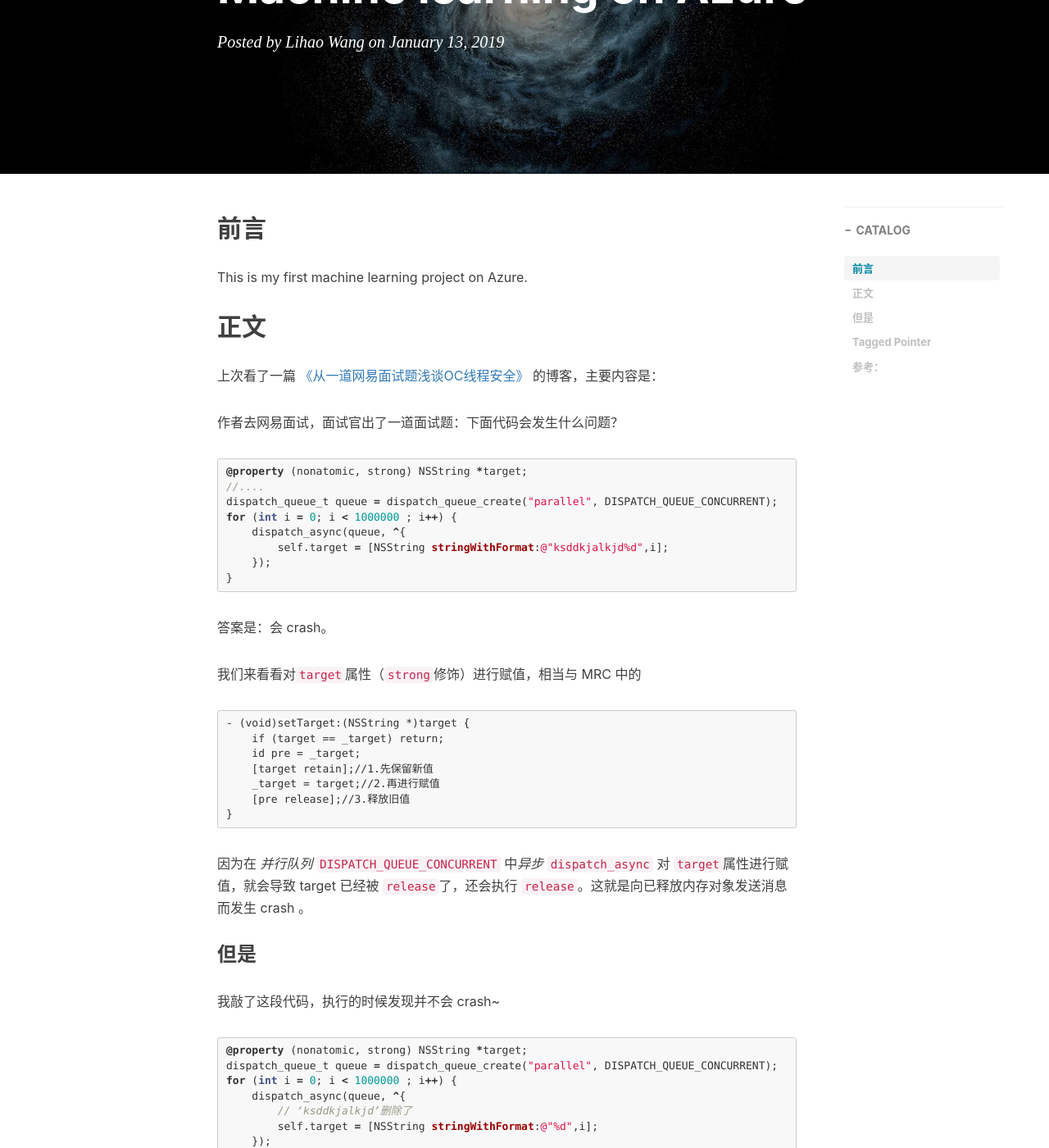
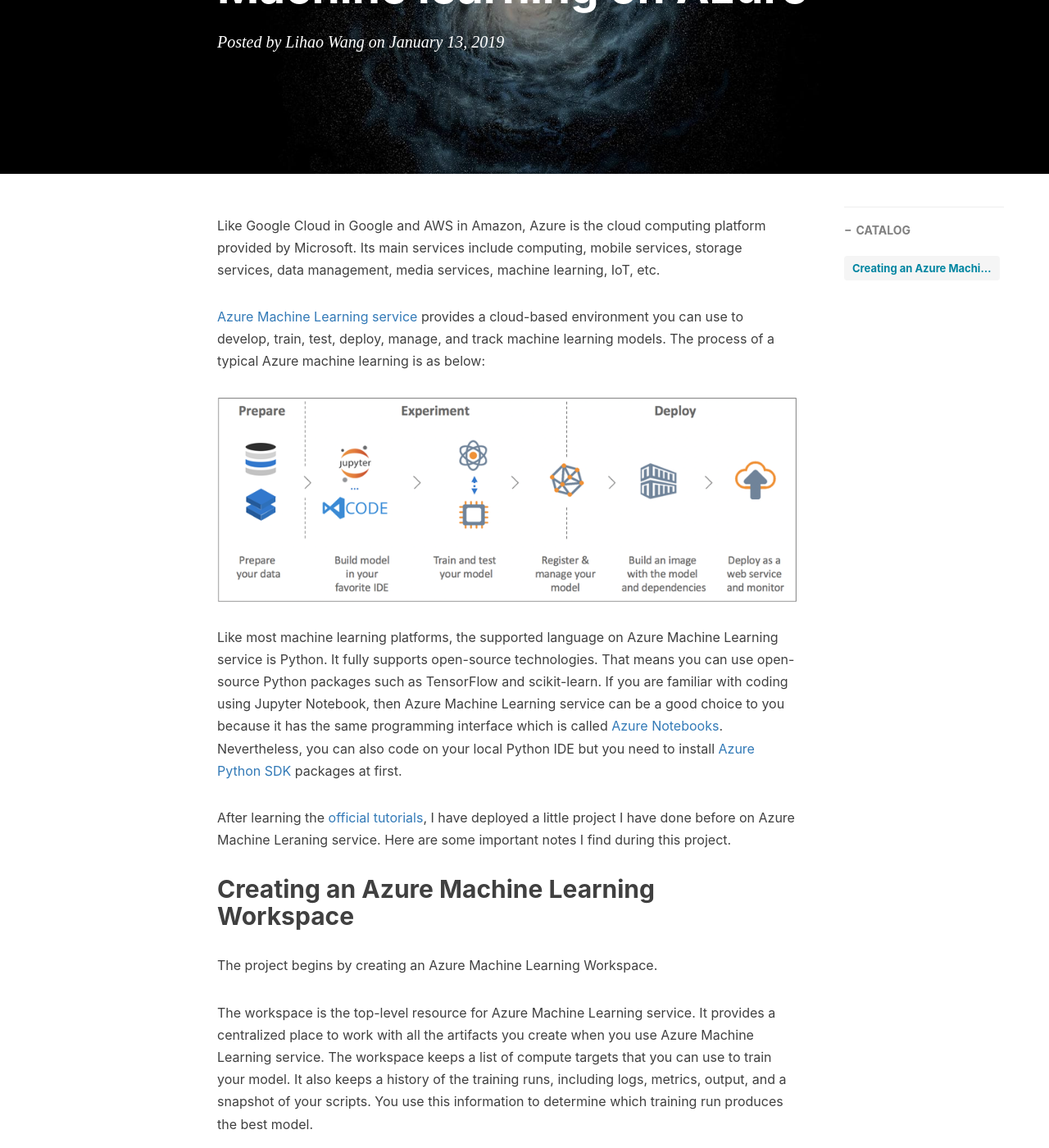
Before and after one commit to LihaoWang1991/Lihaowang1991.github.io, a Jekyll site: the page built from _posts/2019-01-13-Machine-Learning-on-Azure.md, in a window 1280 px wide and 1400 px high, scrolled down 245 px. Shown: the whole window at 82% size. Built offline with Jekyll 4.4.1, drawn with Linux system fonts in a browser that asks for light colours; nearby versions of some CDN libraries; comment, search, counter and statistics services are not loaded; some of the changed text lies outside the part shown.

Commit message:
Update 2019-01-13-Machine-Learning-on-Azure.md

````diff
--- a/_posts/2019-01-13-Machine-Learning-on-Azure.md
+++ b/_posts/2019-01-13-Machine-Learning-on-Azure.md
@@ -11,96 +11,25 @@
 ---
 
 
-## 前言
-
-This is my first machine learning project on Azure.
+Like Google Cloud in Google and AWS in Amazon, Azure is the cloud computing platform provided by Microsoft. Its main services include computing, mobile services, storage services, data management, media services, machine learning, IoT, etc.
 
 
-## 正文
+[Azure Machine Learning service](https://docs.microsoft.com/en-us/azure/machine-learning/service/overview-what-is-azure-ml) provides a cloud-based environment you can use to develop, train, test, deploy, manage, and track machine learning models. The process of a typical Azure machine learning is as below:
 
-上次看了一篇 [《从一道网易面试题浅谈OC线程安全》](https://www.jianshu.com/p/cec2a41aa0e7) 的博客，主要内容是：
+![](https://github.com/LihaoWang1991/lihaowang1991.github.io/blob/master/img/post-azure2.jpg)
 
-作者去网易面试，面试官出了一道面试题：下面代码会发生什么问题？
+Like most machine learning platforms, the supported language on Azure Machine Learning service is Python. It fully supports open-source technologies. That means you can use open-source Python packages such as TensorFlow and scikit-learn. If you are familiar with coding using Jupyter Notebook, then Azure Machine Learning service can be a good choice to you because it has the same programming interface which is called [Azure Notebooks](https://notebooks.azure.com/). Nevertheless, you can also code on your local Python IDE but you need to install [Azure Python SDK](https://docs.microsoft.com/zh-cn/python/api/overview/azure/ml/intro?view=azure-ml-py) packages at first.
 
-```objc
-@property (nonatomic, strong) NSString *target;
-//....
-dispatch_queue_t queue = dispatch_queue_create("parallel", DISPATCH_QUEUE_CONCURRENT);
-for (int i = 0; i < 1000000 ; i++) {
-    dispatch_async(queue, ^{
-        self.target = [NSString stringWithFormat:@"ksddkjalkjd%d",i];
-    });
-}
-```
+After learning the [official tutorials](https://docs.microsoft.com/en-us/azure/machine-learning/service/), I have deployed a little project I have done before on Azure Machine Leraning service. Here are some important notes I find during this project.
 
-答案是：会 crash。
+## Creating an Azure Machine Learning Workspace
 
-我们来看看对`target`属性（`strong`修饰）进行赋值，相当与 MRC 中的
+The project begins by creating an Azure Machine Learning Workspace.
 
-```
-- (void)setTarget:(NSString *)target {
-    if (target == _target) return;
-    id pre = _target;
-    [target retain];//1.先保留新值
-    _target = target;//2.再进行赋值
-    [pre release];//3.释放旧值
-}
-```
+The workspace is the top-level resource for Azure Machine Learning service. It provides a centralized place to work with all the artifacts you create when you use Azure Machine Learning service. The workspace keeps a list of compute targets that you can use to train your model. It also keeps a history of the training runs, including logs, metrics, output, and a snapshot of your scripts. You use this information to determine which training run produces the best model.
 
-因为在 *并行队列* `DISPATCH_QUEUE_CONCURRENT` 中*异步* `dispatch_async` 对 `target`属性进行赋值，就会导致 target 已经被 `release`了，还会执行 `release`。这就是向已释放内存对象发送消息而发生 crash 。
+The workspace is created on [Azure Portal](portal.azure.com) as below:
 
+![](https://github.com/LihaoWang1991/lihaowang1991.github.io/blob/master/img/post-azure1.jpg)
 
-### 但是
-
-我敲了这段代码，执行的时候发现并不会 crash~
-
-```objc
-@property (nonatomic, strong) NSString *target;
-dispatch_queue_t queue = dispatch_queue_create("parallel", DISPATCH_QUEUE_CONCURRENT);
-for (int i = 0; i < 1000000 ; i++) {
-    dispatch_async(queue, ^{
-    	// ‘ksddkjalkjd’删除了
-        self.target = [NSString stringWithFormat:@"%d",i];
-    });
-}
-```
-
-原因就出在对 `self.target` 赋值的字符串上。博客的最后也提到了 - *‘上述代码的字符串改短一些，就不会崩溃’*，还有 `Tagged Pointer` 这个东西。
-
-我们将上面的代码修改下：
-
-
-```objc
-NSString *str = [NSString stringWithFormat:@"%d", i];
-NSLog(@"%d, %s, %p", i, object_getClassName(str), str);
-self.target = str;
-```
-
-输出：
-
-```
-0, NSTaggedPointerString, 0x3015
-```
-
-发现这个字符串类型是 `NSTaggedPointerString`，那我们来看看 Tagged Pointer 是什么？
-
-### Tagged Pointer
-
-Tagged Pointer 详细的内容可以看这里 [深入理解Tagged Pointer](http://www.infoq.com/cn/articles/deep-understanding-of-tagged-pointer)。
-
-Tagged Pointer 是一个能够提升性能、节省内存的有趣的技术。
-
-- Tagged Pointer 专门用来存储小的对象，例如 **NSNumber** 和 **NSDate**（后来可以存储小字符串）
-- Tagged Pointer 指针的值不再是地址了，而是真正的值。所以，实际上它不再是一个对象了，它只是一个披着对象皮的普通变量而已。
-- 它的内存并不存储在堆中，也不需要 malloc 和 free，所以拥有极快的读取和创建速度。
-
-
-
-
-### 参考：
-
-- [从一道网易面试题浅谈OC线程安全](https://www.jianshu.com/p/cec2a41aa0e7)
-
-- [深入理解Tagged Pointer](http://www.infoq.com/cn/articles/deep-understanding-of-tagged-pointer)
-
-- [【译】采用Tagged Pointer的字符串](http://www.cocoachina.com/ios/20150918/13449.html)
+**Resource group** means the container that holds related resources for an Azure solution.The machine learning workspace must be allocated to one resource group.
````
